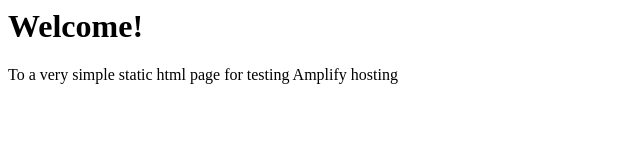
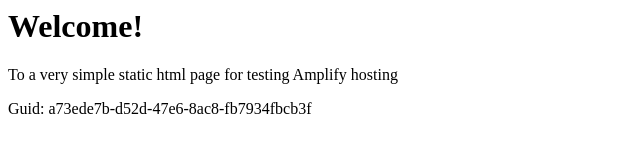
Before and after one commit to aws-aemilia-arn/Github-PR-Commit-Integration-Test-DoNotTouch-GithubWebhookPreviewCanaryTest-v1-prod-eu-north-1, a website: page src/index.html in a window 1280 px wide. Shown: the whole page, without its empty margins (0-640 px from the left). Drawn offline with Linux system fonts and the light colour scheme.

Commit message:
commit from integ tests

```diff
--- a/src/index.html
+++ b/src/index.html
@@ -1,3 +1,5 @@
+
+
 <html lang="en">
 
 <head>
@@ -10,6 +12,6 @@
 <body>
     <h1>Welcome!</h1>
     <p>To a very simple static html page for testing Amplify hosting</p>
-</body>
+    <p>Guid: a73ede7b-d52d-47e6-8ac8-fb7934fbcb3f</p></body>
 
 </html>
```
